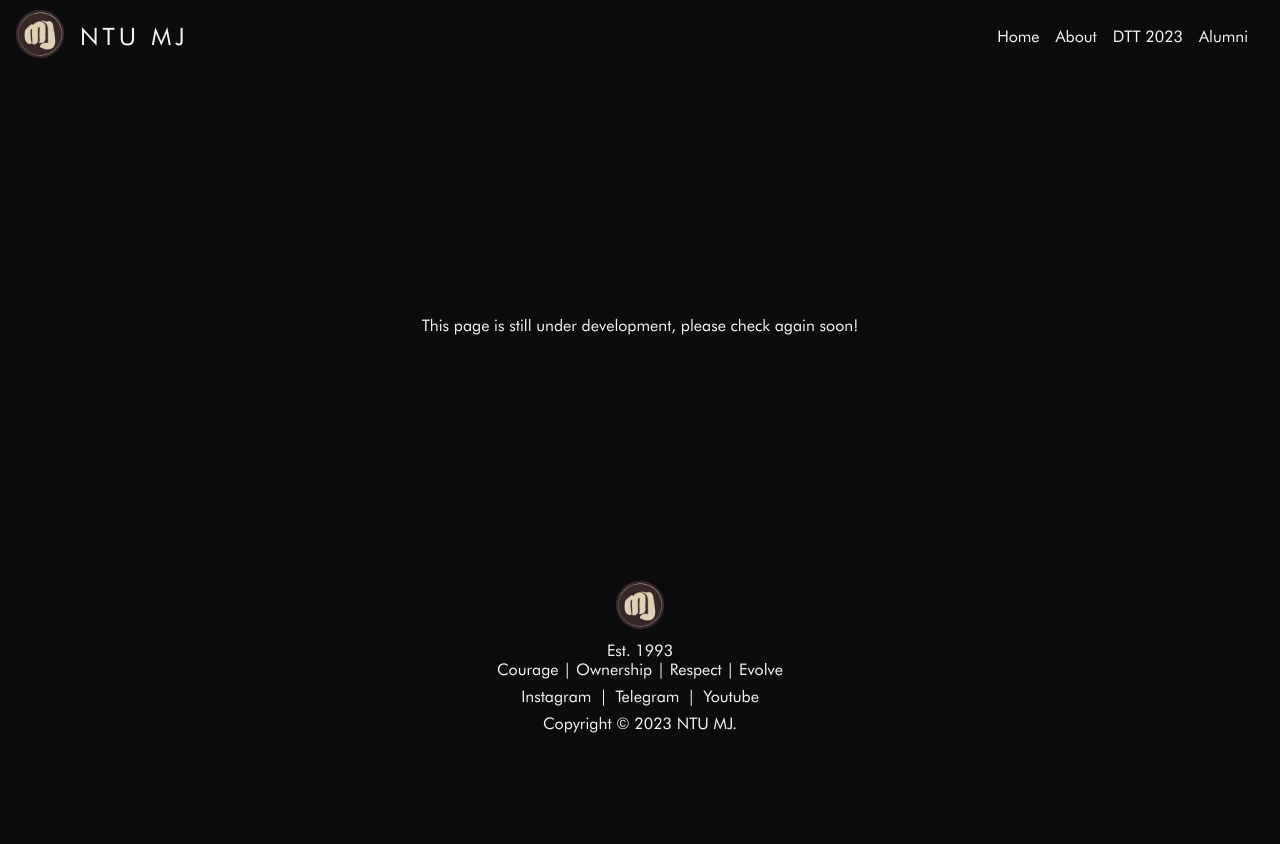
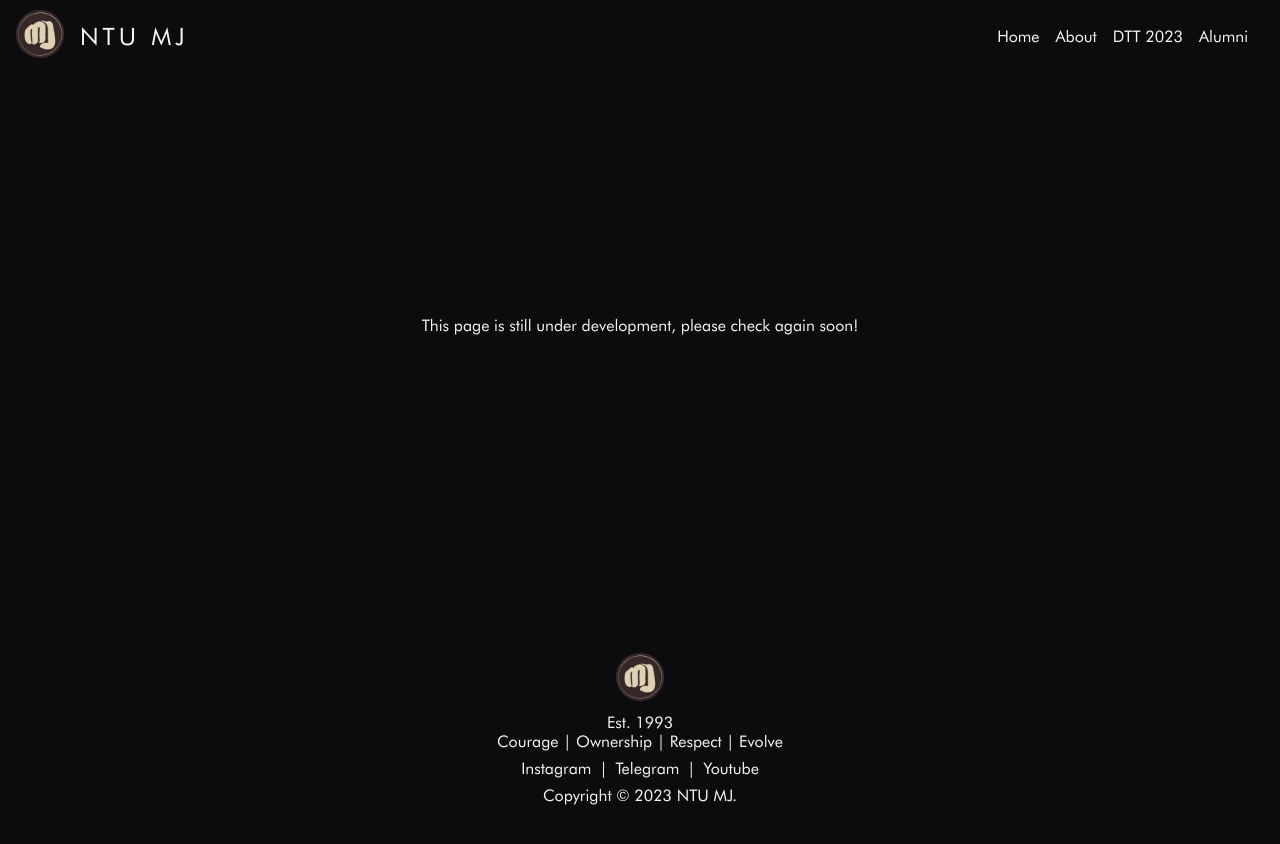
Before and after one commit to tedricc/ntu-mj, a Next.js app: page /alumni in a window 1280 px wide. Before the commit the page ends 800 px from the top, so only its background shows below. Built offline with nearby package versions, Linux system fonts and the light colour scheme.

Commit message:
Edited footer and global css styling

```diff
--- a/app/alumni/alumni-components/AlumniLanding.module.css
+++ b/app/alumni/alumni-components/AlumniLanding.module.css
@@ -12,8 +12,12 @@
   display: flex;
   justify-content: center;
   align-items: center;
+  text-align: center;
 }
 
 .placeholder__text {
   position: absolute;
+  top: 50%;
+  left: 50%;
+  transform: translate(-50%, -50%);
 }
--- a/app/globals.css
+++ b/app/globals.css
@@ -8,6 +8,7 @@
 body {
   overflow-x: hidden;
   background-color: #0c0c0f;
+  overflow-y: visible;
 }
 
 *,
--- a/components/Footer/Footer.module.css
+++ b/components/Footer/Footer.module.css
@@ -2,6 +2,9 @@
   display: flex;
   flex-direction: column;
   align-items: center;
+  position: relative;
+  top: 72px;
+  padding-bottom: 40px;
 }
 
 .logo__wrapper {
```
